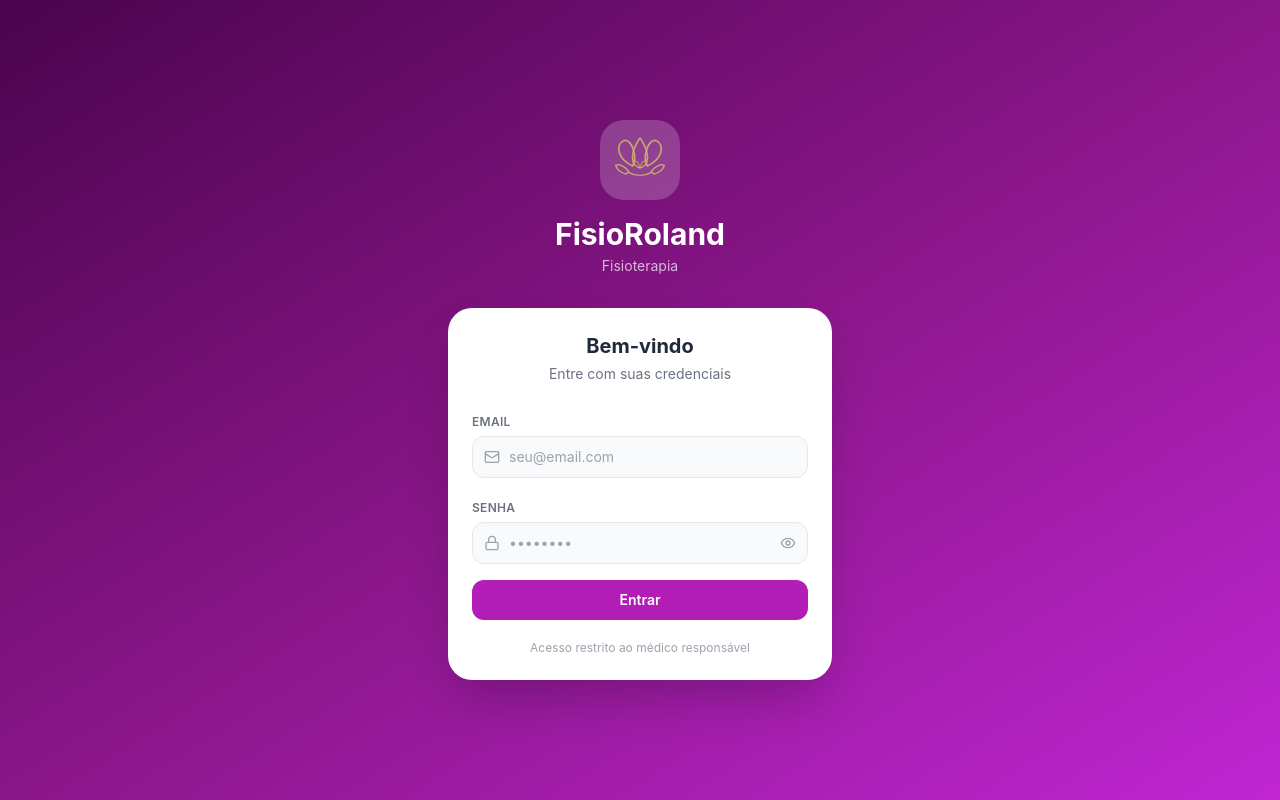
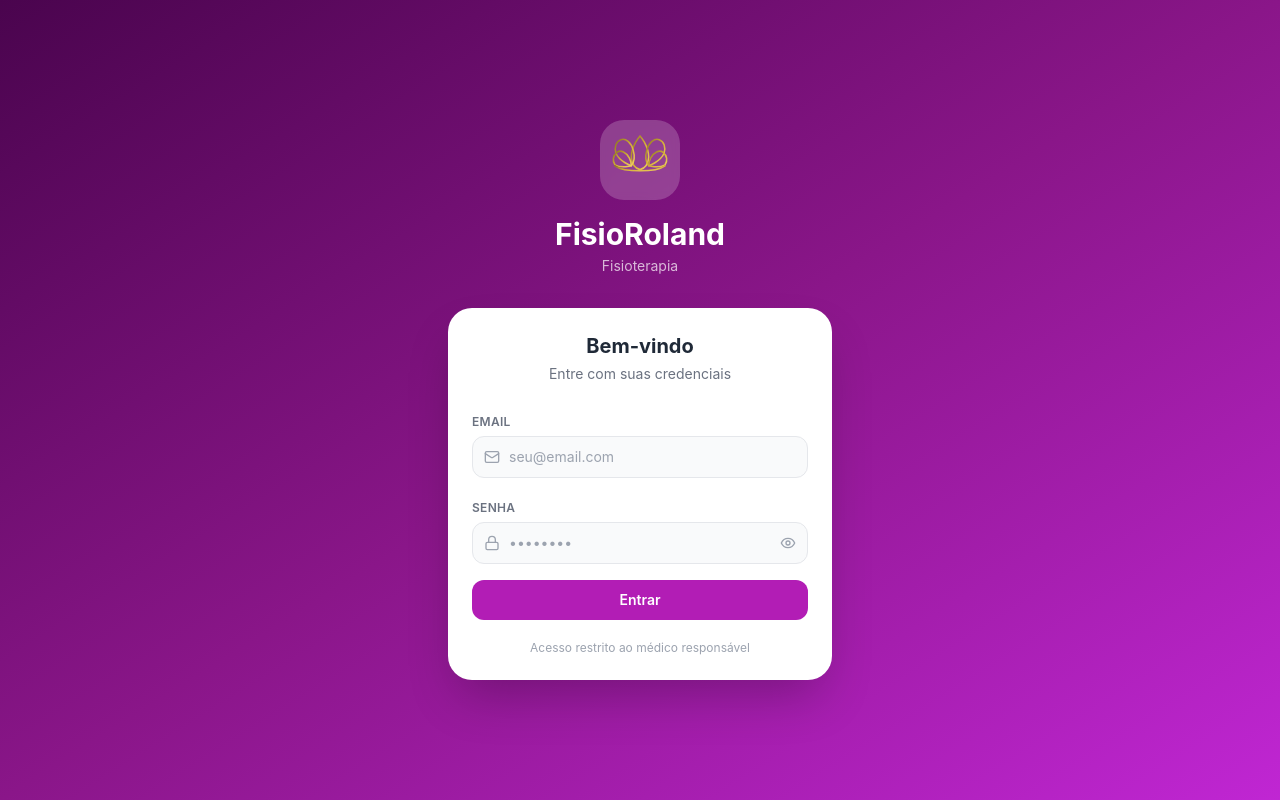
Before and after one commit to CaPinh/medapp, a Next.js app: page /login in a window 1280 px wide. Built offline with nearby package versions, Linux system fonts and the light colour scheme; no server answers.

Commit message:
Update page.tsx

```diff
--- a/app/login/page.tsx
+++ b/app/login/page.tsx
@@ -38,31 +38,32 @@ export default function LoginPage() {
       <div className="w-full max-w-sm">
         <div className="text-center mb-8">
           <div className="w-20 h-20 bg-white/20 rounded-3xl flex items-center justify-center mx-auto mb-4 backdrop-blur-sm">
-            <svg width="56" height="56" viewBox="0 0 120 110" fill="none" xmlns="http://www.w3.org/2000/svg">
-              {/* Center petal - tall upright */}
-              <path d="M60 8 C60 8 44 28 44 50 C44 62 51 70 60 72 C69 70 76 62 76 50 C76 28 60 8 60 8Z"
-                fill="none" stroke="#C9A96E" strokeWidth="3.5" strokeLinejoin="round"/>
+                        <svg width="58" height="52" viewBox="0 0 120 108" fill="none" xmlns="http://www.w3.org/2000/svg">
+              <defs>
+                <linearGradient id="goldGrad" x1="0%" y1="0%" x2="100%" y2="100%">
+                  <stop offset="0%" stopColor="#8B7320"/>
+                  <stop offset="50%" stopColor="#D4AF37"/>
+                  <stop offset="100%" stopColor="#F0D060"/>
+                </linearGradient>
+              </defs>
+              {/* Center petal - tall */}
+              <path d="M60 4 C60 4 42 24 42 48 C42 62 50 72 60 74 C70 72 78 62 78 48 C78 24 60 4 60 4Z"
+                fill="none" stroke="url(#goldGrad)" strokeWidth="3.2" strokeLinejoin="round"/>
               {/* Left petal */}
-              <path d="M44 68 C44 68 22 58 16 40 C12 28 16 18 24 14 C32 10 42 18 46 34 C50 46 50 58 44 68Z"
-                fill="none" stroke="#C9A96E" strokeWidth="3.5" strokeLinejoin="round"/>
+              <path d="M42 66 C42 66 18 58 10 40 C6 28 10 16 20 12 C30 8 42 18 46 34 C50 48 48 58 42 66Z"
+                fill="none" stroke="url(#goldGrad)" strokeWidth="3.2" strokeLinejoin="round"/>
               {/* Right petal */}
-              <path d="M76 68 C76 68 98 58 104 40 C108 28 104 18 96 14 C88 10 78 18 74 34 C70 46 70 58 76 68Z"
-                fill="none" stroke="#C9A96E" strokeWidth="3.5" strokeLinejoin="round"/>
-              {/* Inner left line detail */}
-              <path d="M44 68 C48 58 54 50 60 72"
-                fill="none" stroke="#C9A96E" strokeWidth="2.5" strokeLinejoin="round" opacity="0.8"/>
-              {/* Inner right line detail */}
-              <path d="M76 68 C72 58 66 50 60 72"
-                fill="none" stroke="#C9A96E" strokeWidth="2.5" strokeLinejoin="round" opacity="0.8"/>
-              {/* Left leaf */}
-              <path d="M30 85 C30 85 10 80 8 66 C16 63 30 70 36 80Z"
-                fill="none" stroke="#C9A96E" strokeWidth="3" strokeLinejoin="round"/>
-              {/* Right leaf */}
-              <path d="M90 85 C90 85 110 80 112 66 C104 63 90 70 84 80Z"
-                fill="none" stroke="#C9A96E" strokeWidth="3" strokeLinejoin="round"/>
-              {/* Base connector */}
-              <path d="M36 82 C44 86 52 88 60 88 C68 88 76 86 84 82"
-                fill="none" stroke="#C9A96E" strokeWidth="3" strokeLinecap="round"/>
+              <path d="M78 66 C78 66 102 58 110 40 C114 28 110 16 100 12 C90 8 78 18 74 34 C70 48 72 58 78 66Z"
+                fill="none" stroke="url(#goldGrad)" strokeWidth="3.2" strokeLinejoin="round"/>
+              {/* Far left petal */}
+              <path d="M42 66 C42 66 22 72 8 64 C2 56 4 44 12 38 C20 32 32 38 38 50 C42 58 42 64 42 66Z"
+                fill="none" stroke="url(#goldGrad)" strokeWidth="3.2" strokeLinejoin="round"/>
+              {/* Far right petal */}
+              <path d="M78 66 C78 66 98 72 112 64 C118 56 116 44 108 38 C100 32 88 38 82 50 C78 58 78 64 78 66Z"
+                fill="none" stroke="url(#goldGrad)" strokeWidth="3.2" strokeLinejoin="round"/>
+              {/* Base line */}
+              <path d="M8 66 C28 80 92 80 112 66"
+                fill="none" stroke="url(#goldGrad)" strokeWidth="3.2" strokeLinecap="round"/>
             </svg>
           </div>
           <h1 className="text-white text-3xl font-bold">FisioRoland</h1>
```
